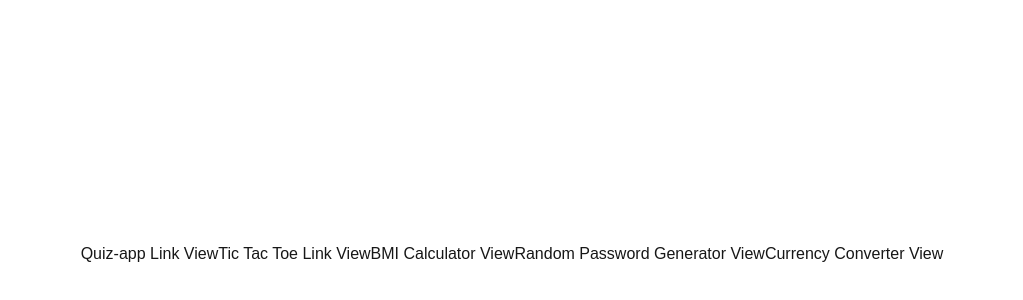
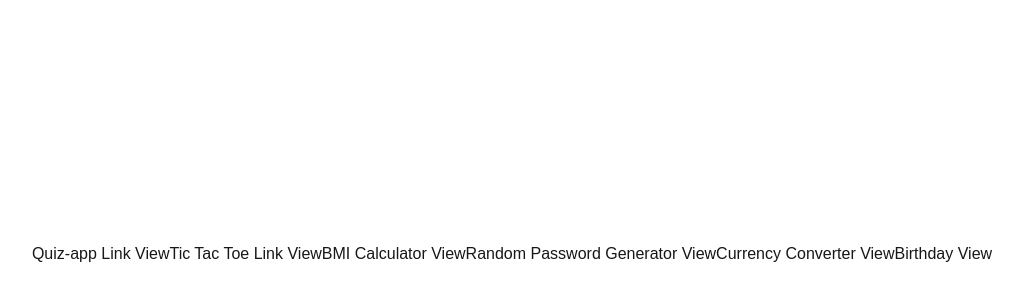
Before and after one commit to Hiler4r/react-mini-projects, a Next.js app: page / in a window 1280 px wide. Shown: the part 146-446 px from the top of the page, without its empty margins (128-1151 px from the left). Built offline with nearby package versions, Linux system fonts and the light colour scheme.

Commit message:
feat: update files in code

```diff
--- a/src/app/globals.css
+++ b/src/app/globals.css
@@ -1,8 +1,10 @@
+@import url('https://fonts.googleapis.com/css2?family=Dancing+Script&display=swap');
 @import "tailwindcss";
 
 :root {
   --background: #ffffff;
   --foreground: #171717;
+  --font-cursive: 'Dancing Script', cursive;
 }
 
 @theme inline {
--- a/src/app/page.jsx
+++ b/src/app/page.jsx
@@ -10,6 +10,7 @@ export default function Home() {
       BMI Calculator <Link href="/bmi-calculator">View</Link>
       Random Password Generator <Link href="/random-password-gen">View</Link>
       Currency Converter <Link href="/currency-converter">View</Link>
+      Birthday <Link href="/birthday">View</Link>
 
     </div>
   )
```
Also changed, not shown: package.json (+5 -4 lines), 1 other file (tests, documents, lock files or other folders).
